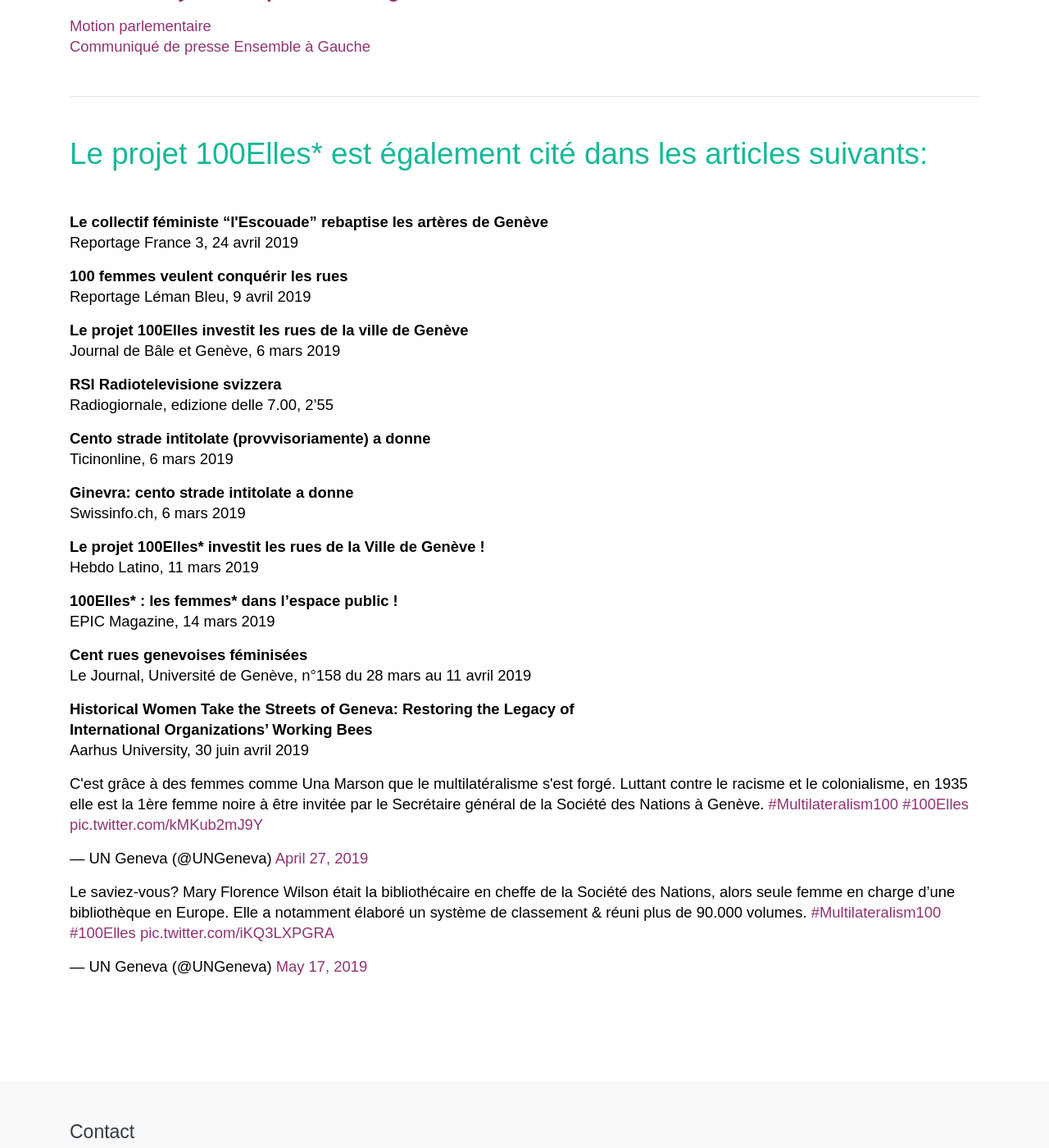
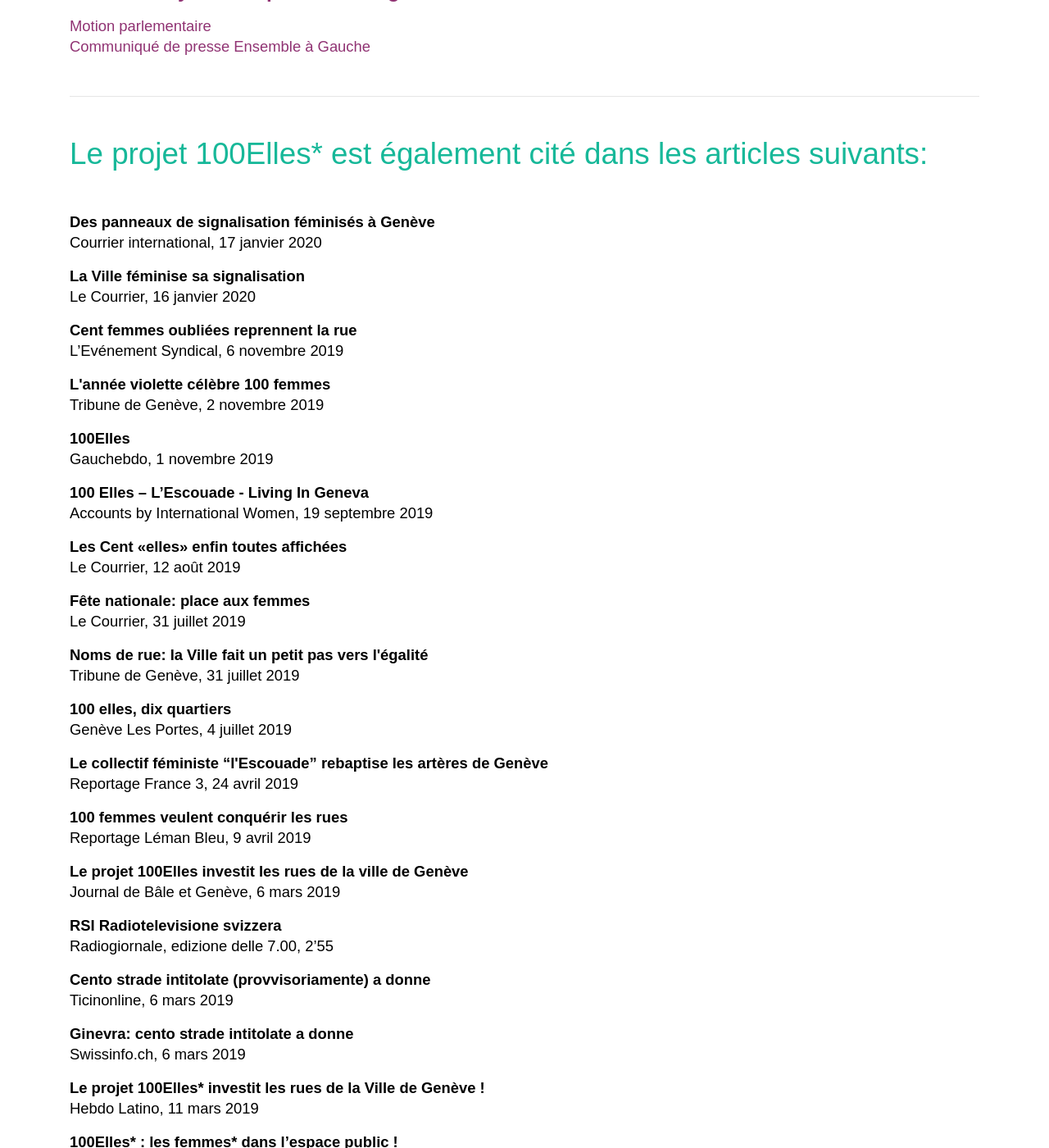
Before and after one commit to larucheio/100elles.ch, a Jekyll site: the page built from medias/index.html, in a window 1280 px wide and 1400 px high, scrolled down 5368 px. Shown: the whole window at 82% size. Built offline with Jekyll 4.4.1, drawn with Linux system fonts in a browser that asks for light colours; comment, search, counter and statistics services are not loaded; some of the changed text lies outside the part shown.

Commit message:
Add press releases

```diff
--- a/_data/press_releases.yml
+++ b/_data/press_releases.yml
@@ -1,3 +1,43 @@
+- title: Des panneaux de signalisation féminisés à Genève
+  media: Courrier international, 17 janvier 2020
+  href: https://www.courrierinternational.com/article/suisse-des-panneaux-de-signalisation-feminises-geneve?utm_medium=Social&utm_source=Facebook&Echobox=1579262225
+
+- title: La Ville féminise sa signalisation
+  media: Le Courrier, 16 janvier 2020
+  href: https://lecourrier.ch/2020/01/16/la-ville-feminise-sa-signalisation/
+
+- title: Cent femmes oubliées reprennent la rue
+  media: L’Evénement Syndical, 6 novembre 2019
+  href: https://www.evenement.ch/articles/cent-femmes-oubliees-reprennent-la-rue
+
+- title: L'année violette célèbre 100 femmes
+  media: Tribune de Genève, 2 novembre 2019
+  href: https://www.tdg.ch/geneve/actu-genevoise/annee-violette-celebre-100-femmes/story/13367720
+
+- title: 100Elles
+  media: Gauchebdo, 1 novembre 2019
+  href: https://www.gauchebdo.ch/2019/11/01/100elles/
+
+- title: 100 Elles – L’Escouade - Living In Geneva
+  media: Accounts by International Women, 19 septembre 2019
+  href: https://livingingeneva.wordpress.com/2019/09/19/100-elles-lescouade/
+
+- title: Les Cent «elles» enfin toutes affichées
+  media: Le Courrier, 12 août 2019
+  href: https://lecourrier.ch/2019/08/12/les-cent-elles-enfin-toutes-affichees/
+
+- title: "Fête nationale: place aux femmes"
+  media: Le Courrier, 31 juillet 2019
+  href: https://femalemusiclab.ch/wp-content/uploads/2019/08/20190731-gliss%C3%A9es.pdf
+
+- title: "Noms de rue: la Ville fait un petit pas vers l'égalité"
+  media: Tribune de Genève, 31 juillet 2019
+  href: https://www.tdg.ch/geneve/actu-genevoise/noms-rue-ville-petit-egalite/story/21606056
+
+- title: 100 elles, dix quartiers
+  media: Genève Les Portes, 4 juillet 2019
+  href: https://genevelesportes.ch/100elles-10quartiers/
+
 - title: Le collectif féministe “l'Escouade” rebaptise les artères de Genève
   media: Reportage France 3, 24 avril 2019
   href: https://france3-regions.francetvinfo.fr/auvergne-rhone-alpes/emissions/alpexpress/collectif-feministe-escouade-rebaptise-arteres-geneve-1659650.html?fbclid=IwAR1minwZYdF3UXoY2jb4so48bN1lZ3UD57PDgD9WYzEy79Q0kdti3h-c0ow
@@ -35,5 +75,5 @@
   href: https://www.unige.ch/lejournal/numeros/journal158/article-recherche-2/
 
 - title: "Historical Women Take the Streets of Geneva: Restoring the Legacy of International Organizations’ Working Bees"
-  media: Aarhus University, 30 juin avril 2019
+  media: Aarhus University, 30 juin 2019
   href: https://projects.au.dk/inventingbureaucracy/blog/show/artikel/historical-women-take-the-streets-of-geneva-restoring-the-legacy-of-international-organizations-wo/
```
